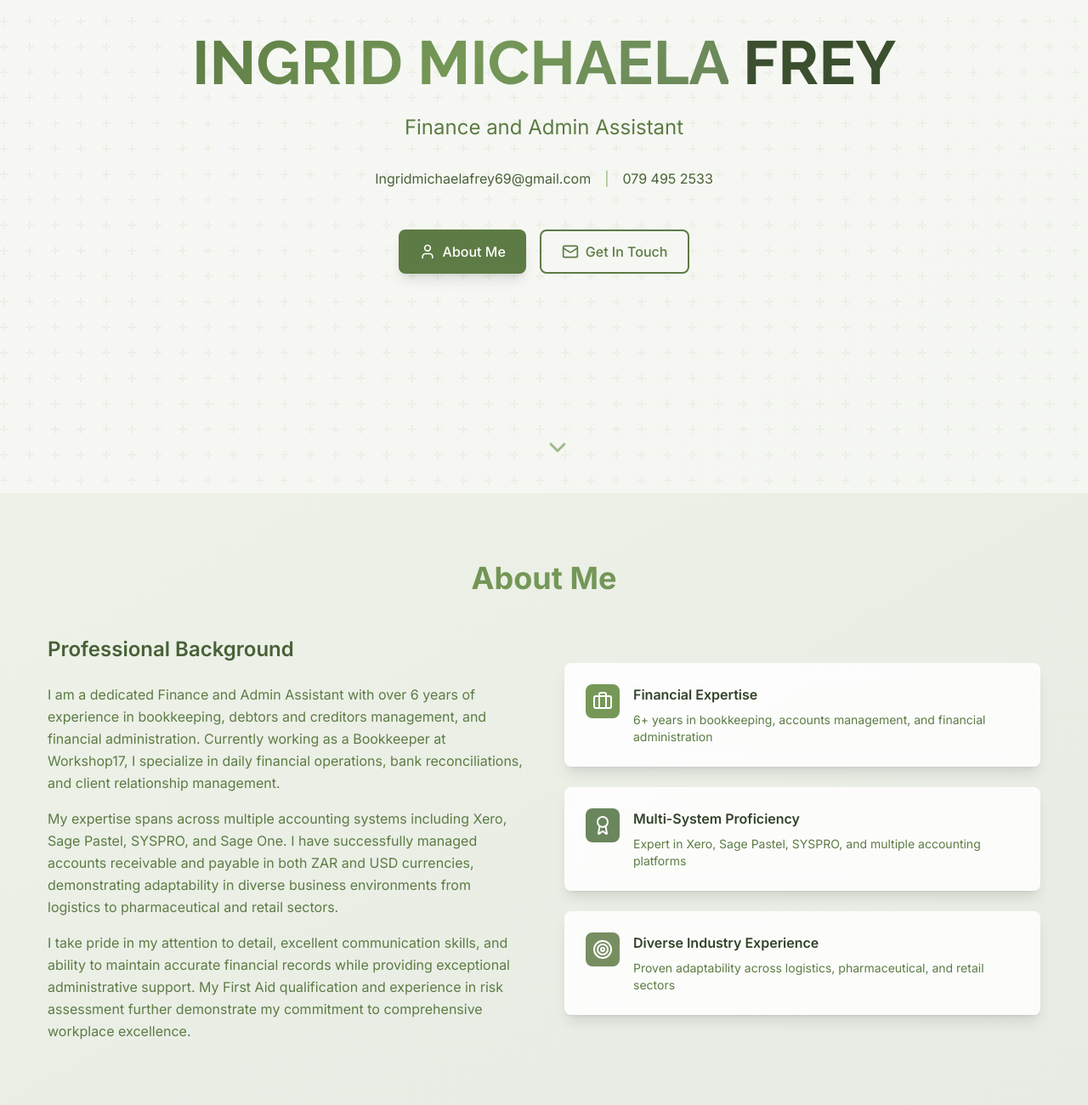
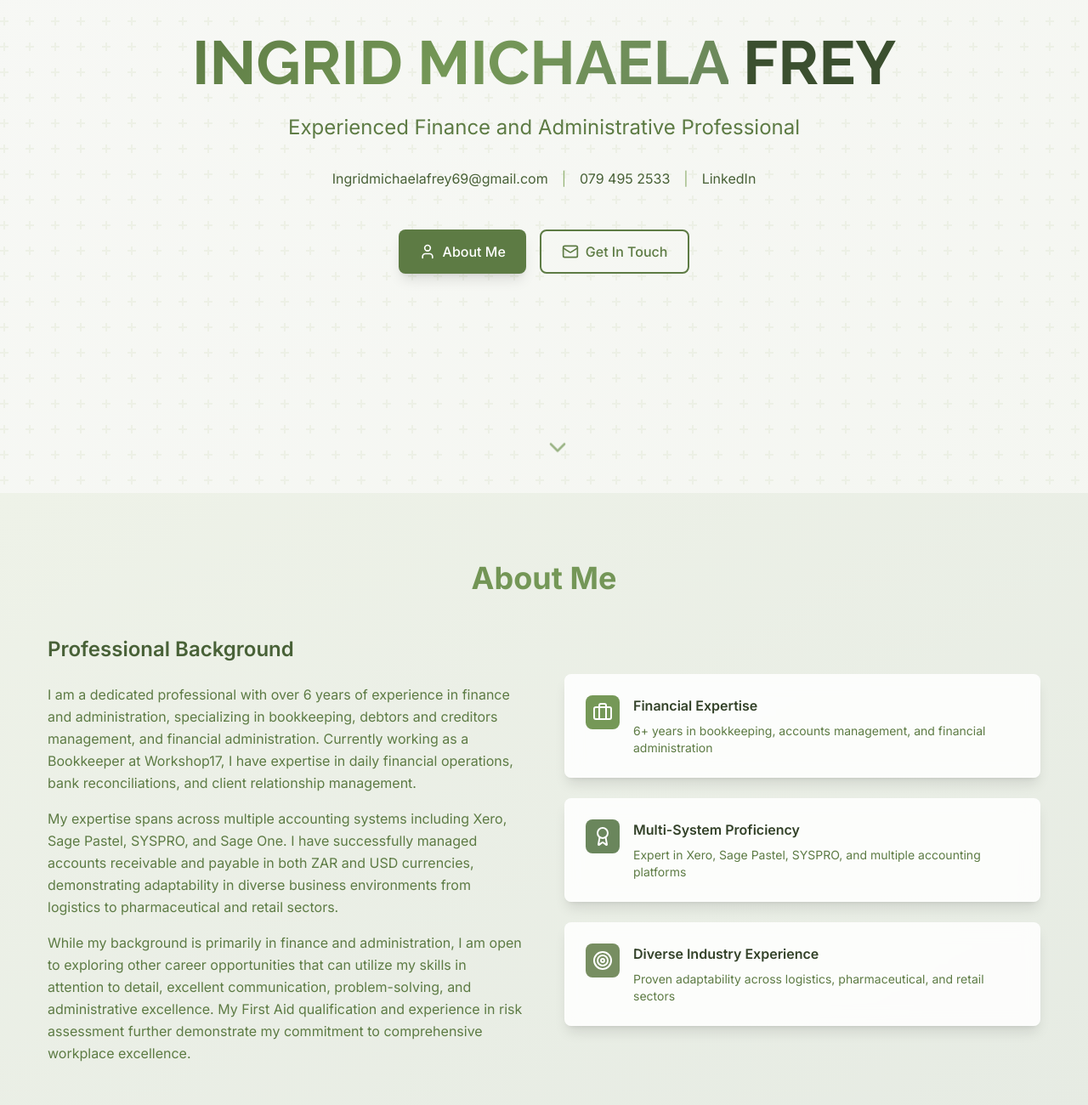
Before and after one commit to kailashrajh/imf-cv, a plain HTML site: page index.html in a window 1280 px wide. Shown: the part 220-1520 px from the top of the page at 85% size. Drawn offline with nearby package versions, Linux system fonts and the light colour scheme.

Commit message:
fix: Minot edits to styling and content

```diff
--- a/index.html
+++ b/index.html
@@ -3,8 +3,8 @@
 <head>
     <meta charset="UTF-8">
     <meta name="viewport" content="width=device-width, initial-scale=1.0">
-    <title>Ingrid Michaela Frey - Finance and Admin Assistant</title>
-    <meta name="description" content="Finance and Admin Assistant with extensive experience in bookkeeping, debtors/creditors management, and financial administration.">
+    <title>Ingrid Michaela Frey - Professional CV</title>
+    <meta name="description" content="Experienced professional with expertise in finance, administration, bookkeeping, and debtors/creditors management, open to diverse career opportunities.">
 
     <!-- Tailwind CSS -->
     <script src="https://cdn.tailwindcss.com"></script>
@@ -190,13 +190,15 @@
                 </h1>
 
                 <p class="text-xl md:text-2xl text-earth-600 mb-8 max-w-3xl mx-auto">
-                    Finance and Admin Assistant
+                    Experienced Finance and Administrative Professional
                 </p>
 
                 <div class="flex flex-col sm:flex-row gap-4 justify-center items-center mb-12">
                     <p class="text-earth-700">Ingridmichaelafrey69@gmail.com</p>
                     <span class="hidden sm:inline-block text-earth-400">|</span>
                     <p class="text-earth-700">079 495 2533</p>
+                    <span class="hidden sm:inline-block text-earth-400">|</span>
+                    <a href="https://www.linkedin.com/in/ingrid-frey-549b5818a" target="_blank" class="text-earth-700 hover:text-earth-600 transition-colors">LinkedIn</a>
                 </div>
 
                 <div class="flex flex-col sm:flex-row gap-4 justify-center">
@@ -232,9 +234,9 @@
                         </h3>
                         <div class="space-y-4 text-earth-600 leading-relaxed">
                             <p>
-                                I am a dedicated Finance and Admin Assistant with over 6 years of experience
-                                in bookkeeping, debtors and creditors management, and financial administration.
-                                Currently working as a Bookkeeper at Workshop17, I specialize in daily financial
+                                I am a dedicated professional with over 6 years of experience in finance and administration,
+                                specializing in bookkeeping, debtors and creditors management, and financial administration.
+                                Currently working as a Bookkeeper at Workshop17, I have expertise in daily financial
                                 operations, bank reconciliations, and client relationship management.
                             </p>
                             <p>
@@ -244,10 +246,11 @@
                                 environments from logistics to pharmaceutical and retail sectors.
                             </p>
                             <p>
-                                I take pride in my attention to detail, excellent communication skills, and ability
-                                to maintain accurate financial records while providing exceptional administrative
-                                support. My First Aid qualification and experience in risk assessment further
-                                demonstrate my commitment to comprehensive workplace excellence.
+                                While my background is primarily in finance and administration, I am open to exploring
+                                other career opportunities that can utilize my skills in attention to detail,
+                                excellent communication, problem-solving, and administrative excellence. My First Aid
+                                qualification and experience in risk assessment further demonstrate my commitment
+                                to comprehensive workplace excellence.
                             </p>
                         </div>
                     </div>
@@ -352,7 +355,7 @@
                                 <span class="px-3 py-1 bg-earth-200 text-earth-700 rounded-full text-sm font-medium border border-earth-300">Sage Pastel</span>
                                 <span class="px-3 py-1 bg-earth-200 text-earth-700 rounded-full text-sm font-medium border border-earth-300">SYSPRO</span>
                                 <span class="px-3 py-1 bg-earth-200 text-earth-700 rounded-full text-sm font-medium border border-earth-300">Sage One</span>
-                                <span class="px-3 py-1 bg-earth-200 text-earth-700 rounded-full text-sm font-medium border border-earth-300">Sage Point of Sale</span>
+                                <span class="px-3 py-1 bg-earth-200 text-earth-700 rounded-full text-sm font-medium border border-earth-300">Point of Sale</span>
                             </div>
                         </div>
                     </div>
@@ -756,10 +759,10 @@
                 <div class="max-w-4xl mx-auto">
                     <div class="text-center mb-12 animate-on-scroll">
                         <p class="text-xl text-earth-200 mb-6">
-                            I'm always interested in discussing new opportunities in finance and administration.
+                            I'm always interested in discussing new career opportunities that can utilize my skills and experience.
                         </p>
                         <p class="text-earth-300">
-                            Whether you're looking for a dedicated bookkeeper or finance assistant, I'd love to contribute to your team's success.
+                            Whether you're looking for expertise in finance, administration, or other areas where my skills could add value, I'd love to contribute to your team's success.
                         </p>
                     </div>
 
@@ -769,7 +772,7 @@
                                 <i data-lucide="mail" class="w-6 h-6 text-white"></i>
                             </div>
                             <h3 class="text-lg font-semibold mb-2">Email</h3>
-                            <a href="mailto:Ingridmichaelafrey69@gmail.com" class="text-earth-300 hover:text-earth-200 transition-colors">
+                            <a href="mailto:Ingridmichaelafrey69@gmail.com" class="text-earth-300 hover:text-earth-200 transition-colors break-all">
                                 Ingridmichaelafrey69@gmail.com
                             </a>
                         </div>
@@ -786,10 +789,12 @@
 
                         <div class="text-center p-6 glass-card rounded-lg transition-all duration-300 hover:transform hover:scale-105 animate-on-scroll">
                             <div class="w-12 h-12 bg-sage-500 rounded-full flex items-center justify-center mx-auto mb-4">
-                                <i data-lucide="map-pin" class="w-6 h-6 text-white"></i>
+                                <i data-lucide="linkedin" class="w-6 h-6 text-white"></i>
                             </div>
-                            <h3 class="text-lg font-semibold mb-2">Location</h3>
-                            <span class="text-earth-300">South Africa</span>
+                            <h3 class="text-lg font-semibold mb-2">LinkedIn</h3>
+                            <a href="https://www.linkedin.com/in/ingrid-frey-549b5818a" target="_blank" class="text-earth-300 hover:text-earth-200 transition-colors">
+                                Connect with me
+                            </a>
                         </div>
                     </div>
 
```
Also changed, not shown: 1 other file.
